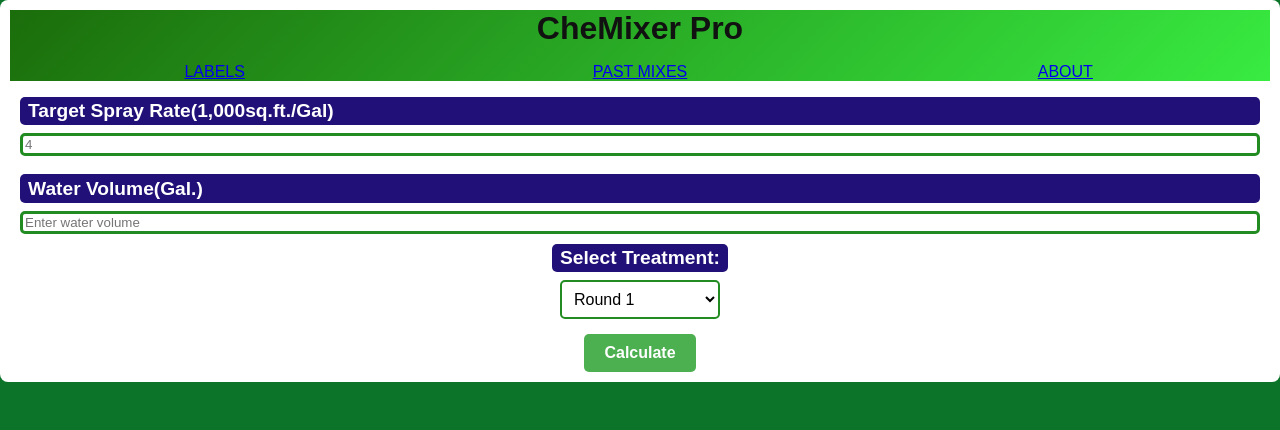
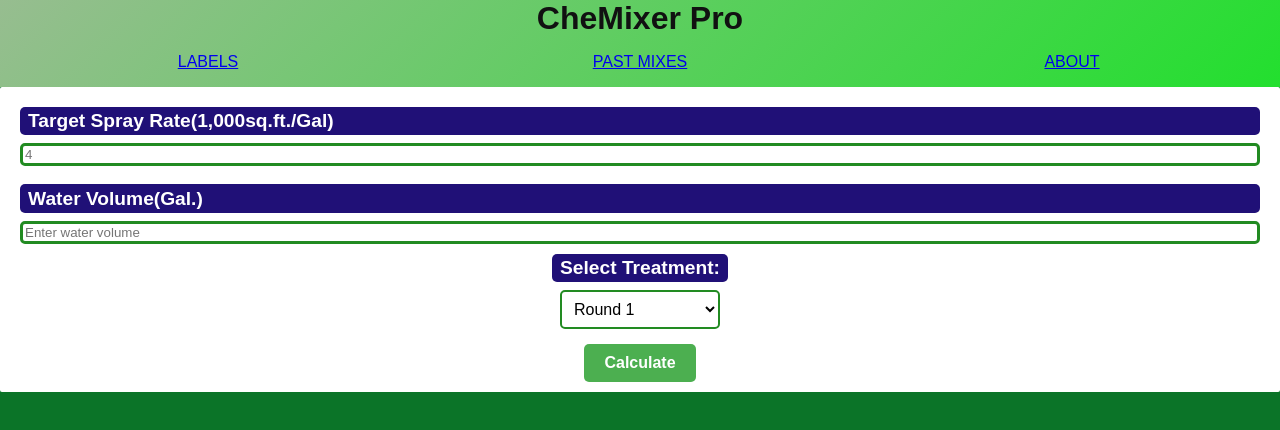
Before and after one commit to CS81Turf/chemixer-pro, a website with bundled scripts: page public/index.html in a window 1280 px wide. Built offline with nearby package versions, Linux system fonts and the light colour scheme.

Commit message:
Fixed header consistency problems

```diff
--- a/public/css/styles.css
+++ b/public/css/styles.css
@@ -46,7 +46,6 @@ input {
   border: 3px solid var(--color-border);
   background-color: var(--color-background); /* Added white background to container */
   padding: 20px;
-  border-radius: 10px;
   text-align: center;
 }
 
@@ -64,7 +63,7 @@ body {
 
 /* Header/Navigation Styling */
 header {
-    background: linear-gradient(135deg,  #1b6d0b, hsla(123, 82%, 53%, 0.911));
+    background: linear-gradient(135deg,  #97bd90, hsla(123, 82%, 53%, 0.911));
     width: 100%;
     text-align: center;
 }
@@ -223,7 +222,7 @@ main {
     width: 100%;
     background-color: var(--color-background);
     padding: 10px;
-    border-radius: 8px;
+    border-radius: 2px;
 }
 
 /* Media Queries for Responsive Design */
--- a/public/index.html
+++ b/public/index.html
@@ -7,7 +7,6 @@
     <link rel="stylesheet" href="css/styles.css" />
   </head>
   <body>
-    <main>
     <header>
       <h1>CheMixer Pro</h1>
       <nav>
@@ -18,6 +17,7 @@
         </ul>
       </nav>
     </header>
+    <main>
       <div class="number-inputs">
         <label for="spray-rate">Target Spray Rate(1,000sq.ft./Gal)</label>
         <input type="number" id="spray-rate" placeholder="4" />
@@ -50,9 +50,7 @@
         <button class="calc-btn" id="calculate-btn">Calculate</button>
       </div>
     </main>
-    <div class="results">
-
-    </div>
+    <div class="results"></div>
 
     <script type="module" src="js/script.js"></script>
   </body>
```
Lines whose indentation alone changed are shown as unchanged.
